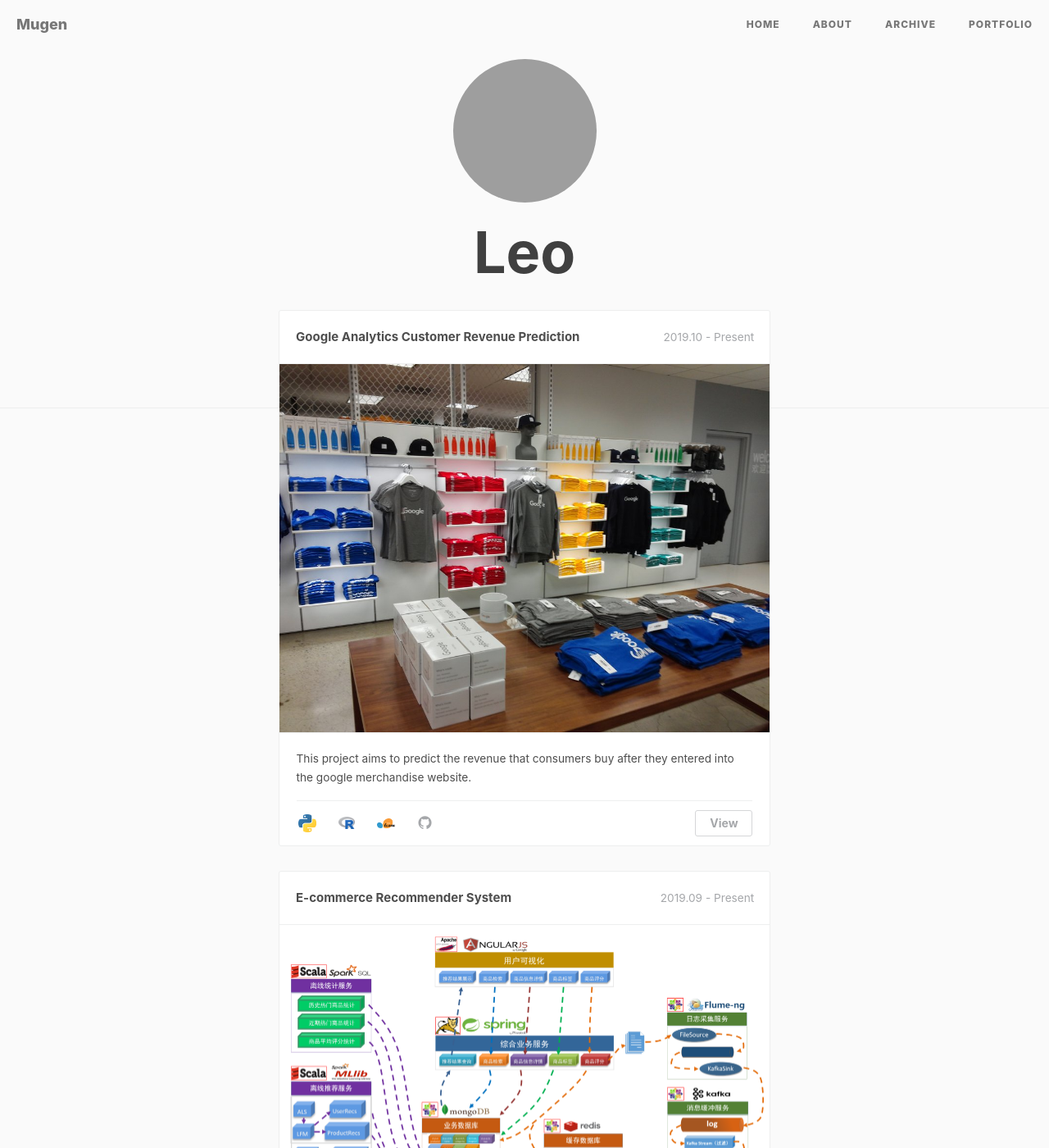
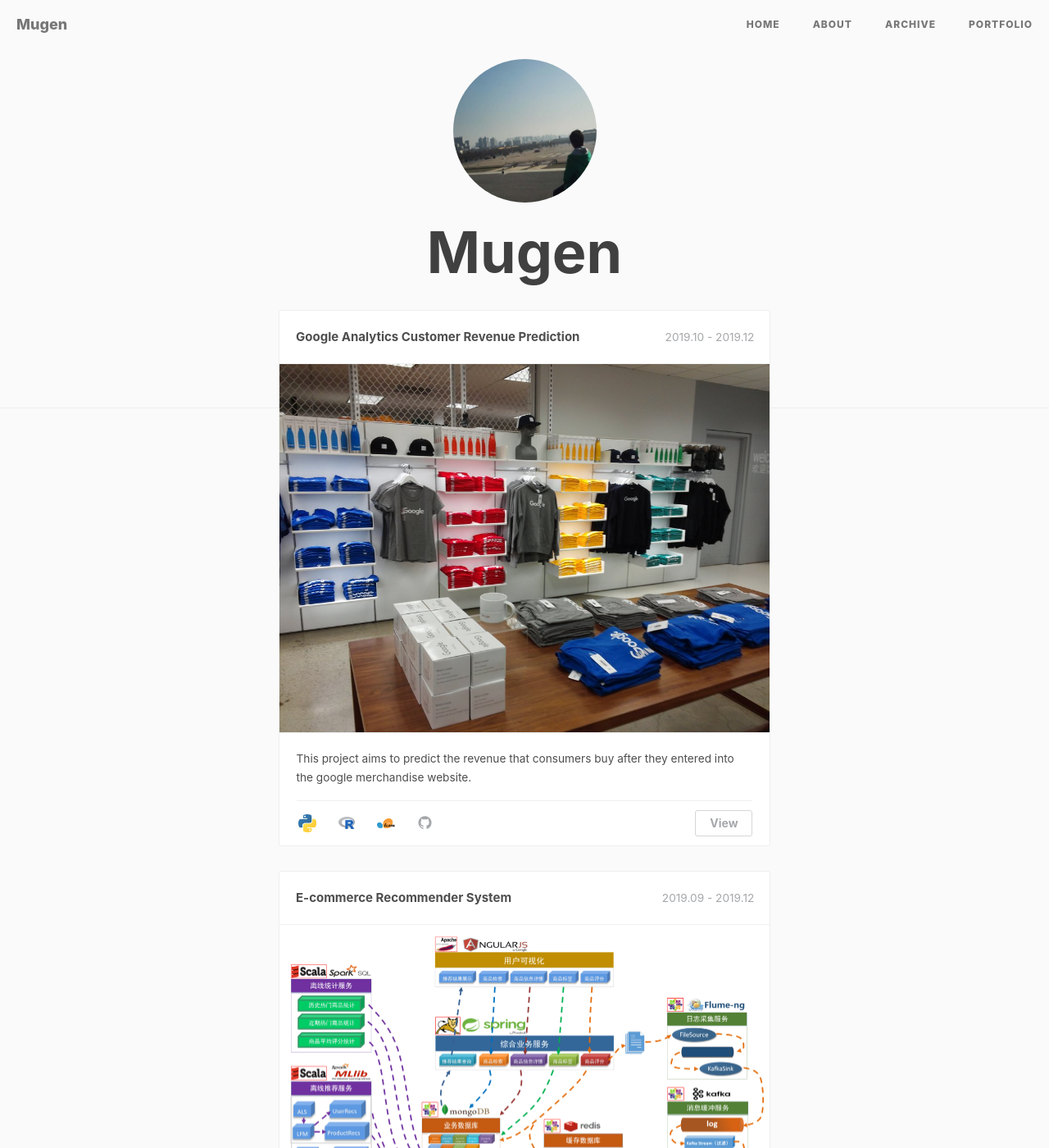
Before and after one commit to Vida42/mugen.github.io, a Jekyll site: the page built from portfolio/index.html, in a window 1280 px wide and 1400 px high. Shown: the whole window at 82% size. Built offline with Jekyll 4.4.1, drawn with Linux system fonts in a browser that asks for light colours; nearby versions of some CDN libraries; comment, search, counter and statistics services are not loaded; grey boxes are pictures that could not be loaded.

```diff
--- a/_config.yml
+++ b/_config.yml
@@ -2,7 +2,7 @@
 title: Mugen
 SEOTitle: Heartbreak Motel
 header-img: img/home-bg.jpg
-email: leo.t5@outlook.com
+email: amanomugen@gmail.com
 description: "What is the smallest piece of matter. Why do we remember the past and not the future. And why there is a universe."
 keyword: ""
 url: "http://vida42.github.io"              # your host, for absolute URL
@@ -16,9 +16,8 @@ RSS: false
 # twitter_username:     linkinpark
 # zhihu_username:     None
 # weibo_username:     None
-email_username:     leo.t5@outlook.com
+email_username:     amanomugen@gmail.com
 # linkedin_username:    in/xxx/
-# facebook_username:  Hao Li
 github_username:    Vida42
 
 
--- a/portfolio/index.html
+++ b/portfolio/index.html
@@ -9,22 +9,22 @@ layout: default
 		<meta charset="UTF-8" />
 		<meta http-equiv="X-UA-Compatible" content="IE=edge,chrome=1">
 		<meta name="viewport" content="width=device-width, initial-scale=1.0">
-		<title>Leo - Timeline</title>
+		<title>Mugen - Timeline</title>
 		<link rel="stylesheet" type="text/css" href="css/timeline.css" />
 		<script src="js/modernizr.custom.js"></script>
 	</head>
 	<body>
 		<div class="container" style="margin:0;padding:0;width:100%;">
 			<header>
-				<img width="175" height="175" style="border-radius:50%;" src="/img/avatar-leo.jpg">
-				<h1>Leo</h1>
+				<img width="175" height="175" style="border-radius:50%;" src="/img/avatar-mugen.jpg">
+				<h1>Mugen</h1>
 			</header>
 			<div class="main">
 				<ul class="cbp_tmtimeline">
 					<li>
 						<div class="cbp_tmlabel">
 							<h2 id="gar">Google Analytics Customer Revenue Prediction</h2>
-							<time>2019.10 - Present</time>
+							<time>2019.10 - 2019.12</time>
 							<img src="images/proj-gar.jpg">
 							<ul>
 								<li>
@@ -43,7 +43,7 @@ layout: default
 					<li>
 						<div class="cbp_tmlabel">
 							<h2 id="recsys2">E-commerce Recommender System</h2>
-							<time>2019.09 - Present</time>
+							<time>2019.09 - 2019.12</time>
 							<img src="images/proj-recsys2.PNG">
 							<ul>
 								<li>
```
Also changed, not shown: _includes/about/en.md (+1 -1 lines), _posts/2019-10-09-personaldomain.md (+11 -3 lines), 2 other files.
